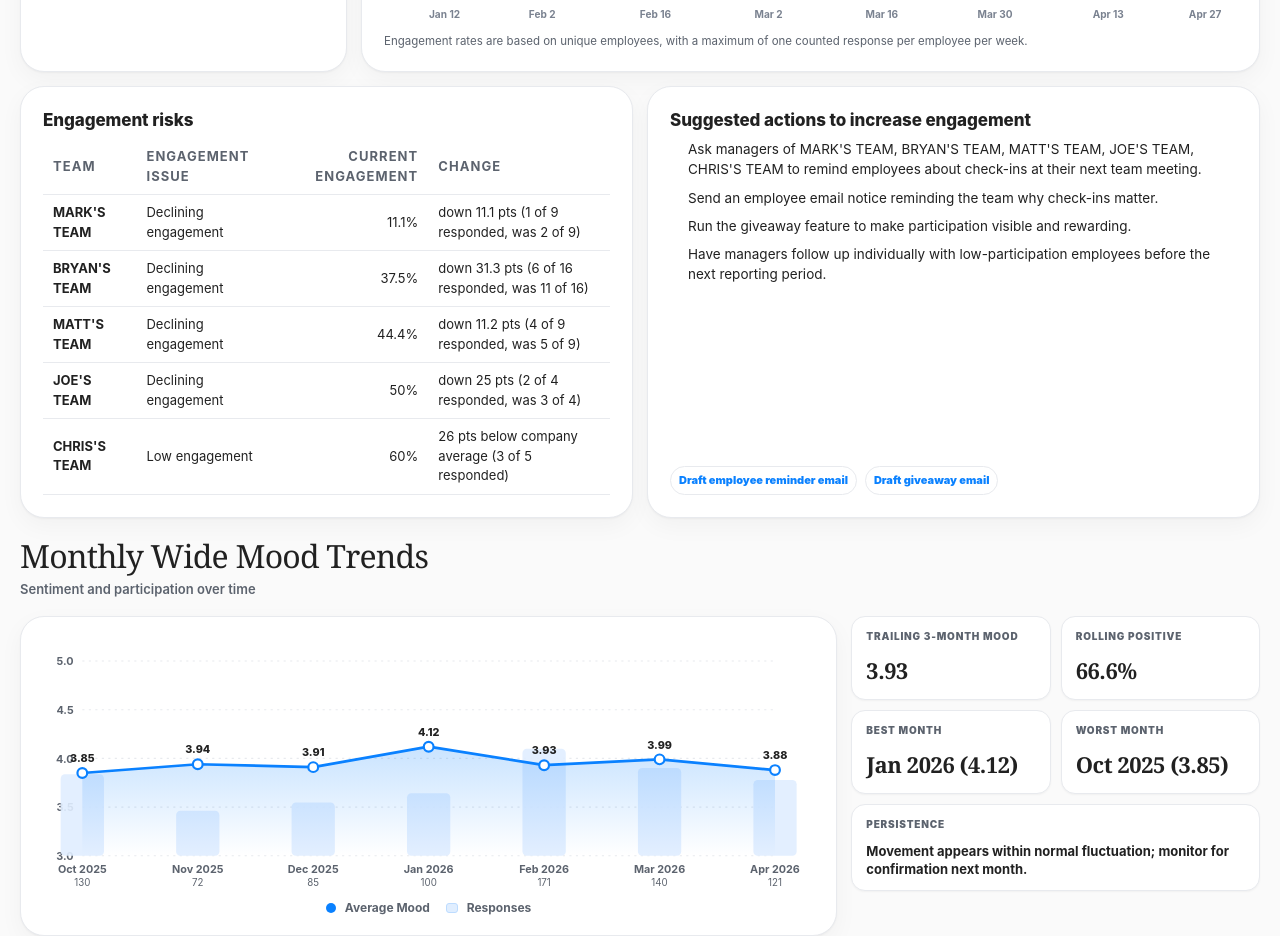
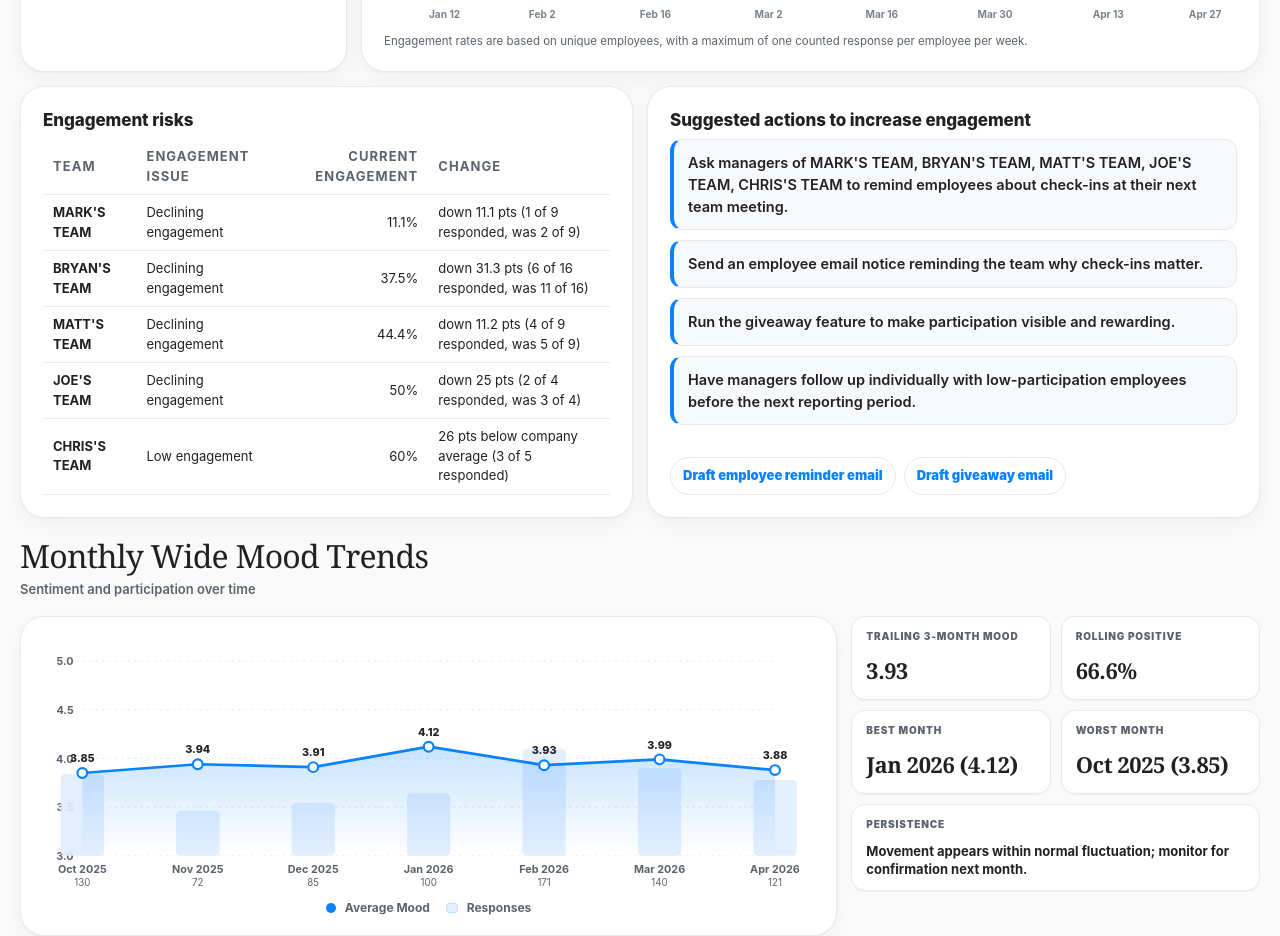
Before and after one commit to jeffrey1892/Lollipop-Monthly-Reports, a Next.js app: page / in a window 1280 px wide. Shown: the part 900-1836 px from the top of the page. Built offline with nearby package versions, Linux system fonts and the light colour scheme.

Commit message:
Box the suggested engagement actions for prominence

```diff
--- a/src/app/globals.css
+++ b/src/app/globals.css
@@ -739,8 +739,10 @@ a.link:hover{color:#0866c9}
 .engagement-risks-card{margin-top:0}
 .engagement-risks-table th,.engagement-risks-table td{font-size:13px;padding:8px 10px}
 .engagement-actions-card{display:flex;flex-direction:column}
-.engagement-actions-list{margin:0 0 12px;padding-left:18px;display:grid;gap:8px;font-size:13.5px;line-height:1.5}
+.engagement-actions-list{margin:0 0 14px;padding:0;list-style:none;display:grid;gap:10px;flex:1;align-content:start}
+.engagement-actions-list li{background:#f7f9fc;border:1px solid var(--line);border-left:4px solid var(--blue);border-radius:12px;padding:12px 14px;font-size:14.5px;line-height:1.5;font-weight:600;color:var(--ink)}
 .engagement-actions-card .action-links{margin-top:auto}
+.engagement-actions-card .action-links a{font-size:13px;padding:8px 12px}
 .team-attention-card{margin-bottom:14px}
 .team-attention-table th,.team-attention-table td,.team-top-table th,.team-top-table td,.priority-actions-table th,.priority-actions-table td{font-size:13px;padding:9px 10px;vertical-align:top}
 .risk-pill{display:inline-flex;border-radius:999px;padding:4px 10px;font-size:11.5px;font-weight:900;white-space:nowrap}
```
